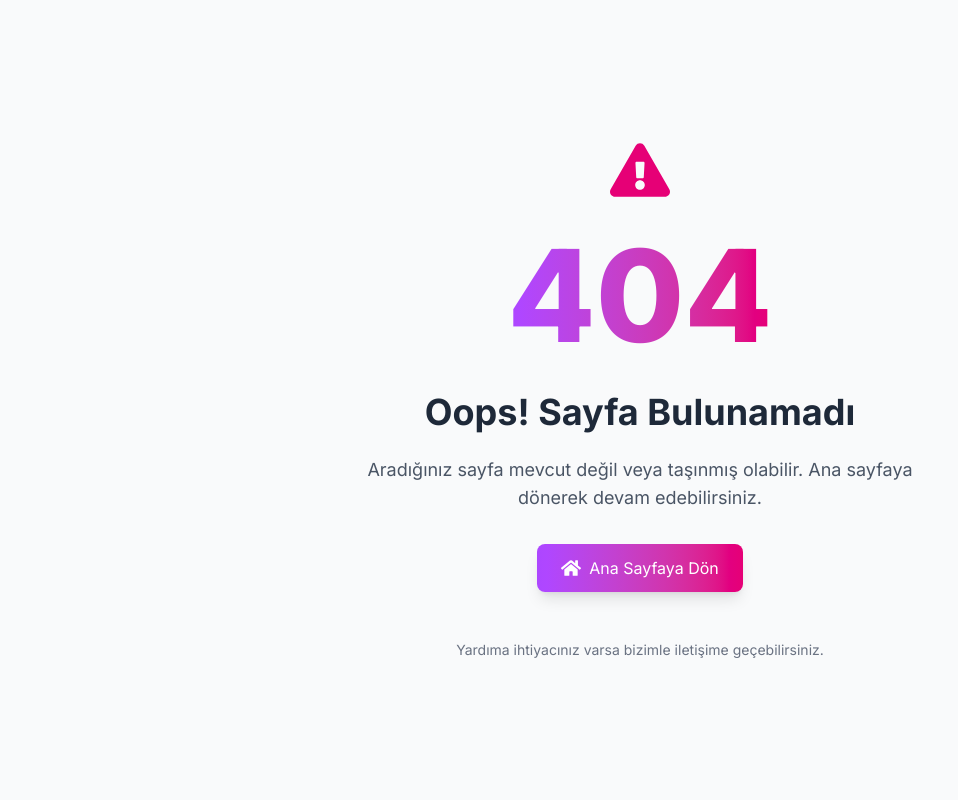
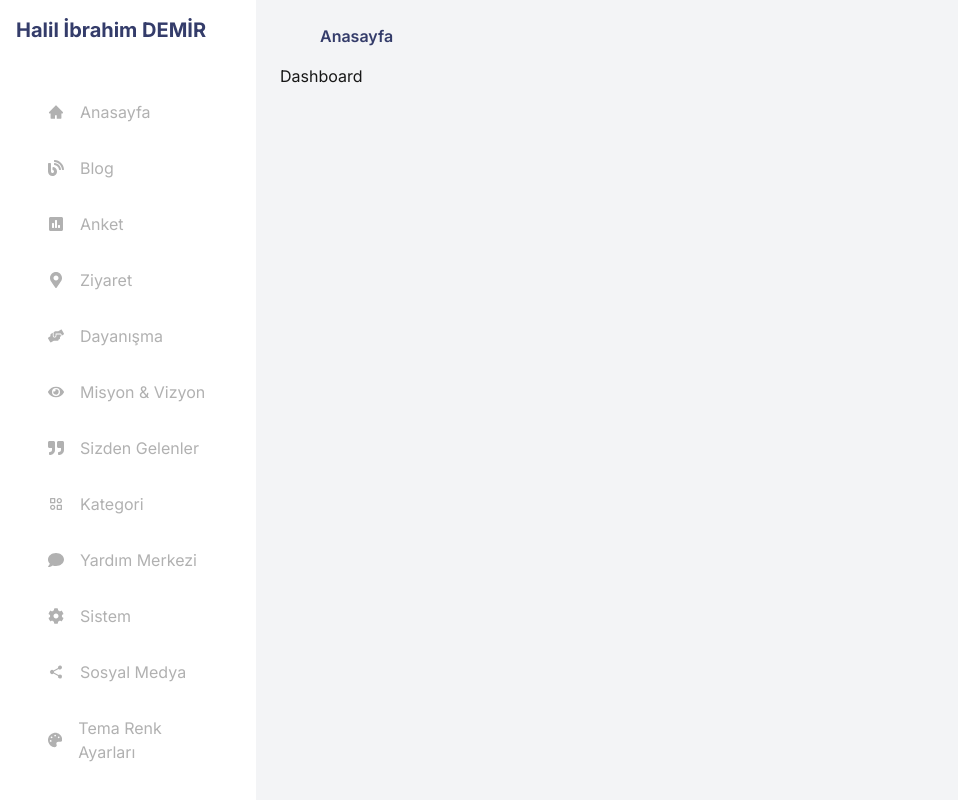
Before and after one commit to Tostbang/BelediyemFront, a Next.js app: page /municipality/dashboard in a window 1280 px wide. Before the commit this address had no page. Shown: the whole page, without its empty margins (0-958 px from the left). Built offline with nearby package versions, Linux system fonts and the light colour scheme; a web font is replaced by a local one.

Commit message:
feat: Add dashboard page for municipality and staff with metadata generation

```diff
--- /dev/null
+++ b/app/(admin)/municipality/dashboard/page.tsx
@@ -0,0 +1,17 @@
+import React from 'react';
+import PageContainer from '@/components/pageContainer';
+import { generatePageMetadata } from '@/lib/metadata';
+
+export const dynamic = 'force-dynamic';
+
+export async function generateMetadata() {
+    return generatePageMetadata('Anasayfa');
+}
+
+export default async function Page() {
+    // const dashboard = await getAdminDashboard();
+
+    const breadcrumb = [{ label: 'Anasayfa' }];
+
+    return <PageContainer breadcrumb={breadcrumb}>Dashboard</PageContainer>;
+}
--- /dev/null
+++ b/app/(admin)/staff/dashboard/page.tsx
@@ -0,0 +1,17 @@
+import React from 'react';
+import PageContainer from '@/components/pageContainer';
+import { generatePageMetadata } from '@/lib/metadata';
+
+export const dynamic = 'force-dynamic';
+
+export async function generateMetadata() {
+    return generatePageMetadata('Anasayfa');
+}
+
+export default async function Page() {
+    // const dashboard = await getAdminDashboard();
+
+    const breadcrumb = [{ label: 'Anasayfa' }];
+
+    return <PageContainer breadcrumb={breadcrumb}>Dashboard</PageContainer>;
+}
```
